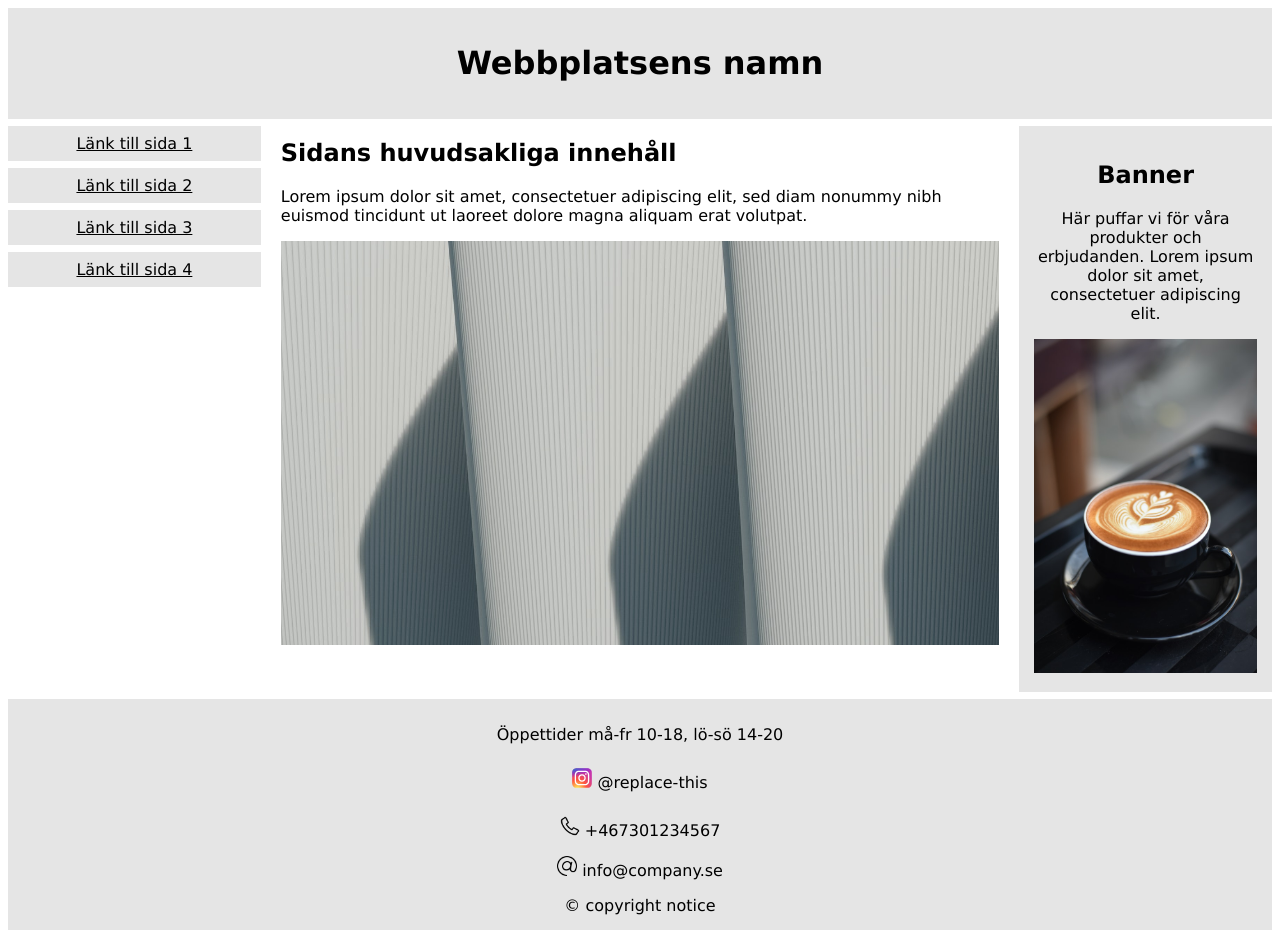
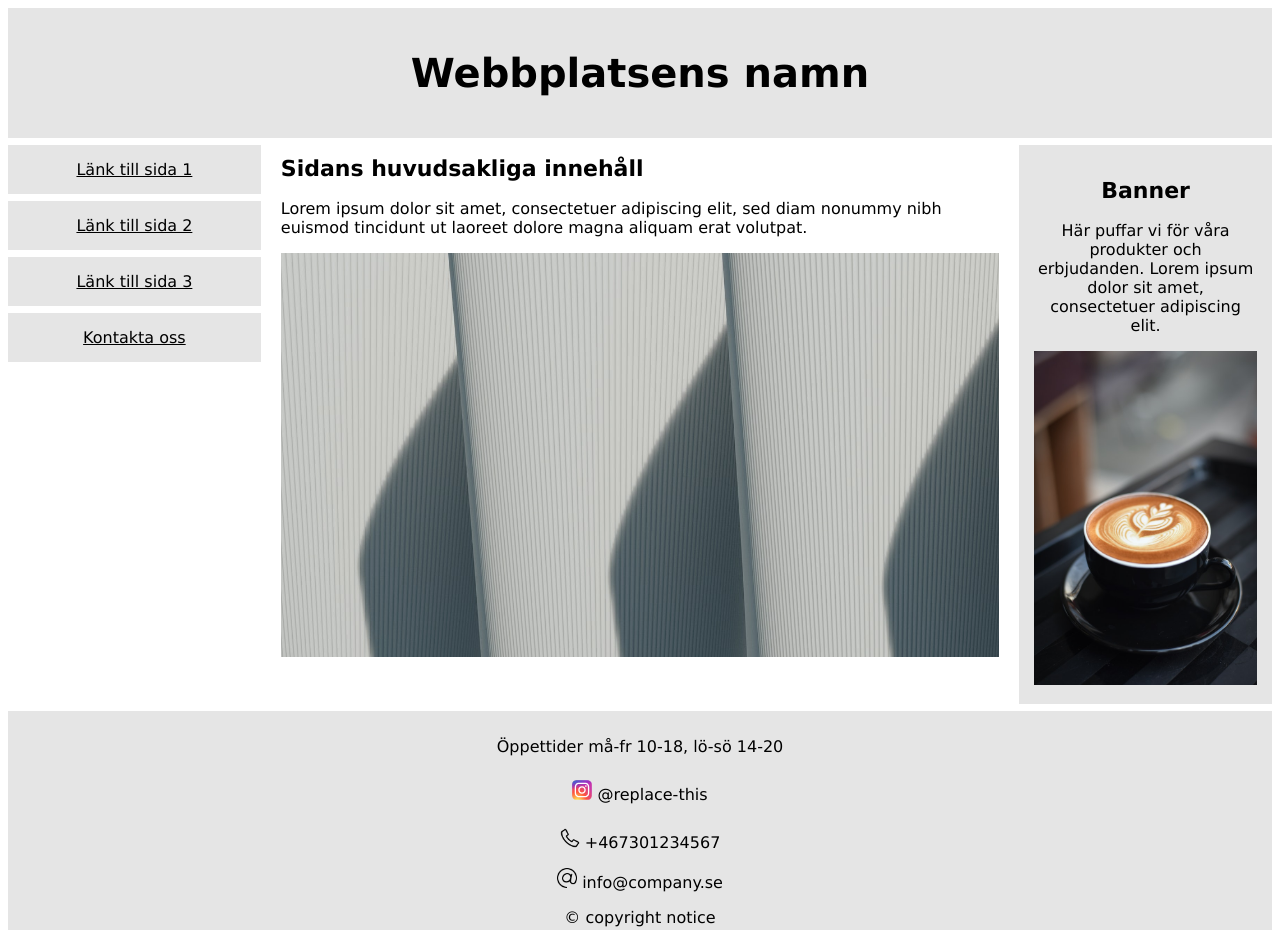
Before and after one commit to peterlindvall/responsive, a plain HTML site: page index.html in a window 1280 px wide. Shown: the top 930 px of the page. Drawn offline with Linux system fonts and the light colour scheme.

Commit message:
minor changes

```diff
--- a/css/core.css
+++ b/css/core.css
@@ -1,12 +1,21 @@
 * {
   box-sizing: border-box;
   color: black;
+  font-size: 16px;
 }
 
 .top {
     background-color:#e5e5e5;
     padding:15px;
     text-align:center;
+}
+
+h1 {
+    font-size: 40px;
+}
+
+h2 {
+    font-size: 22px;
 }
 
 .menu {
@@ -17,7 +26,7 @@
 
 .menu a {
   background-color: #e5e5e5;
-  padding: 8px;
+  padding: 15px;
   margin-top: 7px;
   display: block;
   width: 100%;
--- a/index.html
+++ b/index.html
@@ -4,7 +4,7 @@
     <meta charset="UTF-8">
     <meta name="viewport" content="width=device-width, initial-scale=1.0">
     <title>Startsida</title>
-    <link rel="stylesheet" href="../css/core.css">
+    <link rel="stylesheet" href="css/core.css">
 </head>
 <body style="font-family:Verdana;color:#aaaaaa;">
 
@@ -17,29 +17,29 @@
         <a href="#">Länk till sida 1</a>
         <a href="#">Länk till sida 2</a>
         <a href="#">Länk till sida 3</a>
-        <a href="#">Länk till sida 4</a>
+        <a href="#">Kontakta oss</a>
     </div>
 
     <div class="main">
         <h2>Sidans huvudsakliga innehåll</h2>
         <p>Lorem ipsum dolor sit amet, consectetuer adipiscing elit, sed diam nonummy nibh euismod tincidunt ut laoreet dolore magna aliquam erat volutpat.</p>
-        <img src="../images/abstract_1.jpg" style="max-width:100%;height:auto;" />
+        <img src="images/abstract_1.jpg" style="max-width:100%;height:auto;">
     </div>
 
     <div class="right">
         <h2>Banner</h2>
         <p>Här puffar vi för våra produkter och erbjudanden. Lorem ipsum dolor sit amet, consectetuer adipiscing elit.</p>
-        <img src="../images/capuccino.jpg" style="max-width:100%;height:auto;" />
+        <img src="images/capuccino.jpg" style="max-width:100%;height:auto;">
     </div>
 </div>
 
 <div class="footer">
     <p>Öppettider må-fr 10-18, lö-sö 14-20</p>
-    <p><a href="https://ig.me/m/replace-this"><img src="../images/Instagram_logo_2016.svg" width="20px" height="20px" />
+    <p><a href="https://ig.me/m/replace-this"><img src="images/Instagram_logo_2016.svg" width="20px" height="20px" />
         @replace-this</a></p>
-    <p><img src="../images/phone-outline.png" width="20px" height="20px" />
+    <p><img src="images/phone-outline.png" width="20px" height="20px">
         +467301234567</p>
-    <p><img src="../images/email-outline.png" width="20px" height="20px" />
+    <p><img src="images/email-outline.png" width="20px" height="20px">
         info@company.se</p>
     <p>© copyright notice</p>
 </div>
```
